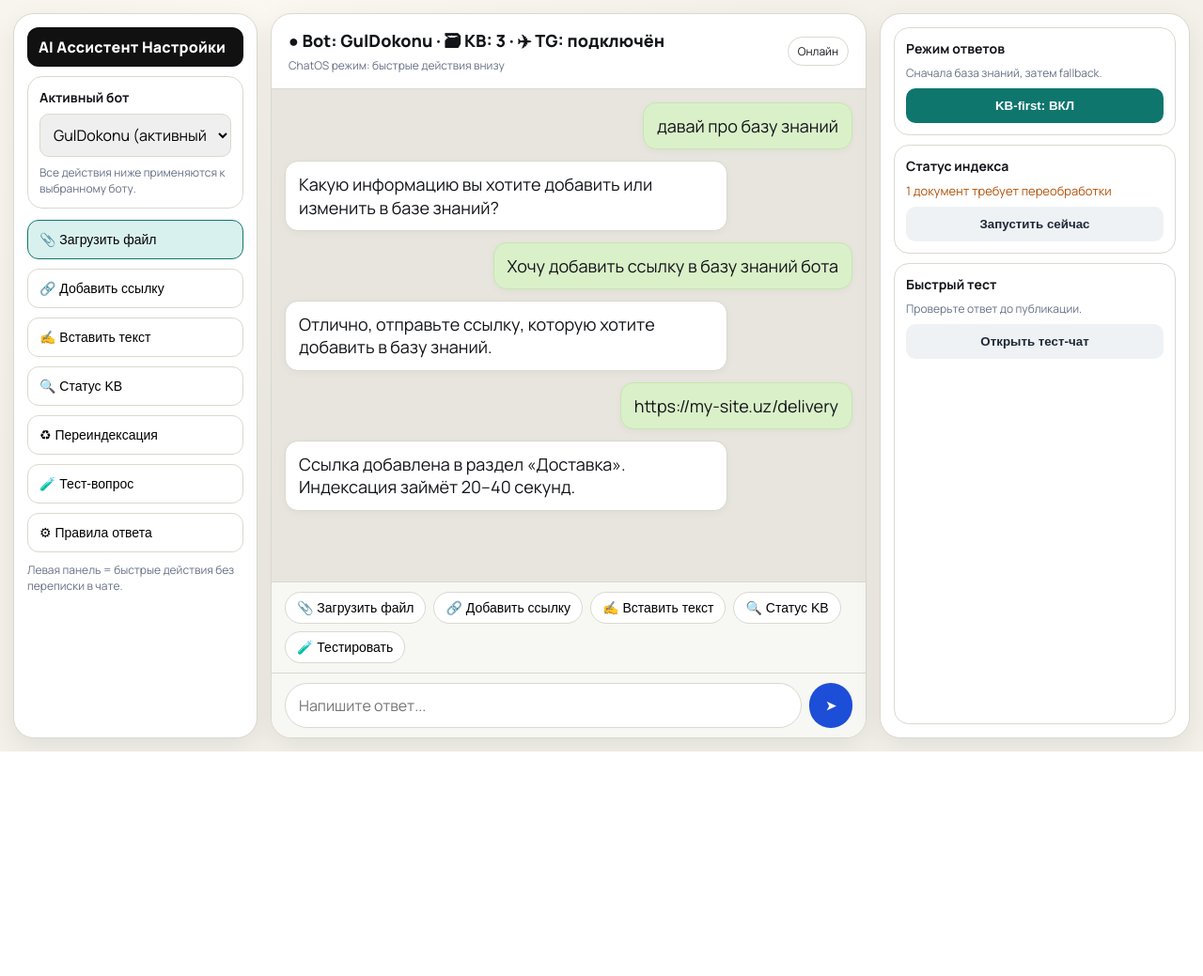
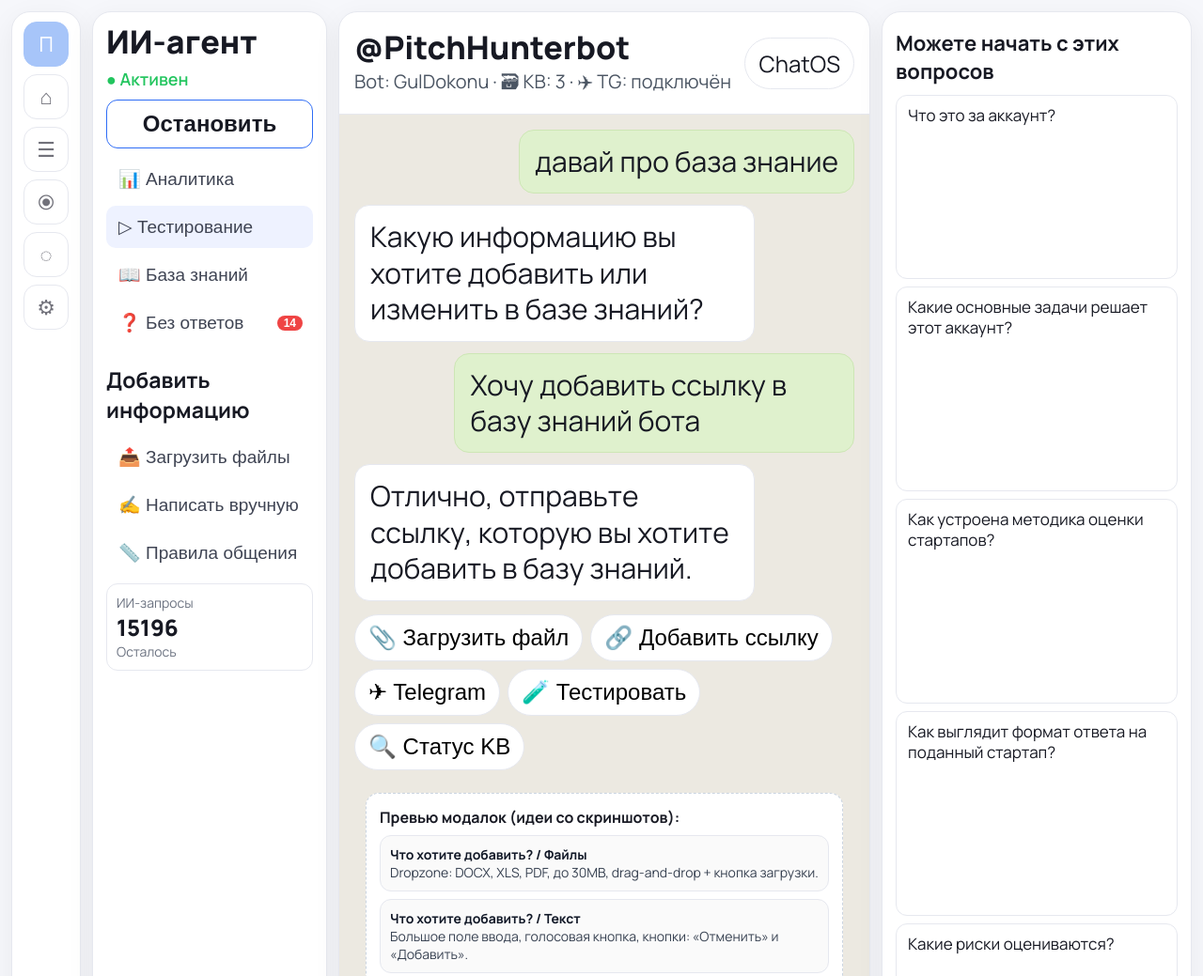
Before and after one commit to nazarovcoo/chat-bot, a plain HTML site: page kb-design.html in a window 1280 px wide. Shown: the top 1039 px of the page at 94% size. Before the commit the page ends 800 px from the top, so only its background shows below. Drawn offline with Linux system fonts and the light colour scheme.

Commit message:
Revise design prototype with icon rail, app sections, chat center, and modal concept blocks

```diff
--- a/kb-design.html
+++ b/kb-design.html
@@ -3,96 +3,129 @@
 <head>
   <meta charset="UTF-8" />
   <meta name="viewport" content="width=device-width, initial-scale=1.0" />
-  <title>KB Spaces Design</title>
+  <title>ChatOS Design v2</title>
   <link rel="preconnect" href="https://fonts.googleapis.com">
   <link rel="preconnect" href="https://fonts.gstatic.com" crossorigin>
-  <link href="https://fonts.googleapis.com/css2?family=Manrope:wght@400;500;600;700;800&family=IBM+Plex+Mono:wght@500&display=swap" rel="stylesheet">
+  <link href="https://fonts.googleapis.com/css2?family=Manrope:wght@400;500;600;700;800&display=swap" rel="stylesheet">
   <style>
     :root {
-      --bg: #f3f1ea;
-      --card: #ffffff;
-      --ink: #121418;
-      --muted: #667085;
-      --line: #d9d9cf;
-      --accent: #0f766e;
-      --accent-soft: #d8f1ee;
-      --warn: #b45309;
-      --shadow: 0 10px 30px rgba(0,0,0,0.08);
-      --r-xl: 22px;
-      --r-lg: 16px;
-      --r-md: 12px;
+      --bg: #f6f7fb;
+      --card: #fff;
+      --ink: #171923;
+      --muted: #6b7280;
+      --line: #e6e8ef;
+      --brand: #2f6df6;
+      --brand-soft: #eaf1ff;
+      --ok: #10b981;
+      --chat-bg: #ece9e1;
+      --user: #dff1cd;
+      --shadow: 0 8px 30px rgba(13, 19, 33, 0.06);
+      --r-xl: 20px;
+      --r-lg: 14px;
+      --r-md: 10px;
     }
     * { box-sizing: border-box; }
     body {
       margin: 0;
       font-family: Manrope, sans-serif;
-      background: radial-gradient(circle at 20% 0%, #faf8f1, var(--bg) 45%);
       color: var(--ink);
+      background: var(--bg);
     }
-    .layout {
+    .shell {
       min-height: 100vh;
       display: grid;
-      grid-template-columns: 260px 1fr 330px;
-      gap: 14px;
-      padding: 14px;
+      grid-template-columns: 74px 250px 1fr 330px;
+      gap: 12px;
+      padding: 12px;
     }
     .panel {
       background: var(--card);
       border: 1px solid var(--line);
       border-radius: var(--r-xl);
       box-shadow: var(--shadow);
-      overflow: hidden;
     }
+    .rail {
+      padding: 10px 8px;
+      display: flex;
+      flex-direction: column;
+      gap: 8px;
+      align-items: center;
+    }
+    .ico {
+      width: 48px;
+      height: 48px;
+      border-radius: 14px;
+      border: 1px solid var(--line);
+      display: grid;
+      place-items: center;
+      color: #71717a;
+      font-size: 22px;
+      background: #fff;
+    }
+    .ico.active { background: #a7c5f9; color: #fff; border-color: #a7c5f9; }
+
     .left {
       padding: 14px;
       display: flex;
       flex-direction: column;
       gap: 10px;
     }
-    .brand {
-      padding: 10px 12px;
-      border-radius: var(--r-md);
-      background: #111;
-      color: #fff;
-      font-weight: 800;
-      letter-spacing: .01em;
-    }
-    .quick {
-      border: 1px solid var(--line);
-      border-radius: var(--r-md);
+    .agent-title { font-size: 34px; font-weight: 800; line-height: 1.03; }
+    .status { color: #22c55e; font-size: 18px; font-weight: 600; }
+    .stop {
+      border: 1px solid var(--brand);
+      color: var(--ink);
       background: #fff;
-      padding: 12px;
-      text-align: left;
-      font-size: 14px;
+      border-radius: 12px;
+      padding: 11px;
+      font-weight: 700;
+      font-size: 24px;
       cursor: pointer;
     }
-    .quick.active { border-color: var(--accent); background: var(--accent-soft); }
-    .small {
-      color: var(--muted);
+    .nav, .add-menu { display: grid; gap: 6px; }
+    .nav-btn, .add-btn {
+      border-radius: 10px;
+      padding: 10px 12px;
+      border: 1px solid transparent;
+      background: transparent;
+      text-align: left;
+      font-size: 19px;
+      color: #3f4453;
+      cursor: pointer;
+      position: relative;
+    }
+    .nav-btn.active { background: #eef2ff; }
+    .badge {
+      position: absolute;
+      right: 10px;
+      top: 50%;
+      transform: translateY(-50%);
+      background: #ef4444;
+      color: #fff;
+      border-radius: 999px;
       font-size: 12px;
+      padding: 1px 7px;
+      font-weight: 700;
     }
-    .main {
+    .left h4 { margin: 12px 0 2px; font-size: 23px; }
+
+    .center {
       display: grid;
       grid-template-rows: auto 1fr auto;
+      overflow: hidden;
     }
-    .topbar {
-      padding: 16px 18px;
+    .chat-head {
+      padding: 14px 16px;
       border-bottom: 1px solid var(--line);
       display: flex;
+      justify-content: space-between;
       align-items: center;
-      justify-content: space-between;
     }
-    .title { font-size: 18px; font-weight: 800; }
-    .chip {
-      border: 1px solid var(--line);
-      border-radius: 999px;
-      padding: 6px 10px;
-      font-size: 12px;
-      background: #fff;
-    }
-    .chat-body {
-      padding: 14px;
-      background: #e8e5de;
+    .chat-head .bot { font-size: 34px; font-weight: 800; }
+    .chat-head .meta { font-size: 20px; color: #4b5563; }
+    .chat-wrap {
+      background: var(--chat-bg);
+      padding: 16px;
       overflow: auto;
       display: grid;
       align-content: start;
@@ -101,156 +134,192 @@
     .row { display: flex; }
     .row.user { justify-content: flex-end; }
     .bubble {
-      max-width: 78%;
-      border-radius: 14px;
-      padding: 12px 14px;
-      line-height: 1.35;
+      max-width: 80%;
       border: 1px solid var(--line);
-      font-size: 18px;
-      box-shadow: 0 2px 8px rgba(0,0,0,0.04);
+      border-radius: 16px;
+      padding: 14px 16px;
+      font-size: 30px;
+      line-height: 1.28;
+      background: #fff;
     }
-    .row.bot .bubble { background: #fff; }
-    .row.user .bubble { background: #daf0c9; border-color: #c5e6b0; }
-    .chips-row {
-      padding: 10px 14px;
-      border-top: 1px solid var(--line);
+    .row.user .bubble { background: var(--user); border-color: #cde6b5; }
+    .chips {
       display: flex;
       flex-wrap: wrap;
       gap: 8px;
-      background: #f7f7f4;
+      margin-top: 2px;
     }
-    .chat-chip {
+    .chip {
+      border: 1px solid var(--line);
+      background: #fff;
+      border-radius: 999px;
+      padding: 10px 14px;
+      font-size: 24px;
+    }
+    .composer {
+      background: #f8f9fc;
+      border-top: 1px solid var(--line);
+      padding: 10px 14px;
+      display: grid;
+      grid-template-columns: 1fr 56px;
+      gap: 8px;
+    }
+    .composer input {
       border: 1px solid var(--line);
       border-radius: 999px;
-      background: #fff;
-      padding: 8px 12px;
-      font-size: 14px;
-    }
-    .chat-composer {
-      border-top: 1px solid var(--line);
-      padding: 10px 14px;
-      background: #f7f7f4;
-      display: grid;
-      grid-template-columns: 1fr 46px;
-      gap: 8px;
-    }
-    .chat-input {
-      width: 100%;
-      border: 1px solid var(--line);
-      border-radius: 999px;
-      padding: 12px 14px;
+      padding: 14px 16px;
       font: inherit;
-      background: #fff;
+      font-size: 22px;
     }
     .send {
       border: none;
       border-radius: 999px;
-      background: #1d4ed8;
+      background: var(--brand);
       color: #fff;
+      font-size: 24px;
       font-weight: 800;
-      cursor: pointer;
     }
+
     .right {
       padding: 14px;
       display: grid;
-      grid-template-rows: auto auto 1fr;
+      grid-template-rows: auto 1fr auto;
       gap: 10px;
     }
-    .card {
+    .suggestions { overflow: auto; display: grid; gap: 8px; }
+    .q {
       border: 1px solid var(--line);
-      border-radius: var(--r-lg);
-      padding: 12px;
+      border-radius: 12px;
+      background: #fff;
+      padding: 10px 12px;
+      font-size: 17px;
+      line-height: 1.3;
+    }
+    .kpis { border: 1px solid var(--line); border-radius: 12px; padding: 10px; }
+    .kpis .t { font-size: 14px; color: var(--muted); }
+    .kpis .v { font-size: 24px; font-weight: 800; }
+
+    .modals-preview {
+      margin: 12px;
+      padding: 14px;
+      border: 1px dashed #cbd5e1;
+      border-radius: 14px;
       background: #fff;
     }
-    .card h3 { margin: 0 0 8px; font-size: 14px; }
-    .status { font-size: 13px; color: var(--warn); }
-    .btn {
-      width: 100%;
-      border: none;
-      border-radius: 10px;
-      padding: 11px 12px;
-      font-weight: 700;
-      cursor: pointer;
+    .modal-grid {
+      display: grid;
+      grid-template-columns: 1fr;
+      gap: 8px;
       margin-top: 8px;
     }
-    .btn.primary { background: var(--accent); color: #fff; }
-    .btn.ghost { background: #eef2f5; color: #1f2937; }
-    @media (max-width: 980px) {
-      .layout { grid-template-columns: 1fr; }
+    .m {
+      border: 1px solid var(--line);
+      border-radius: 12px;
+      padding: 10px;
+      font-size: 14px;
+      color: #374151;
+      background: #fafafa;
+    }
+    .m b { color: #111827; }
+
+    @media (max-width: 1200px) {
+      .shell { grid-template-columns: 62px 220px 1fr; }
+      .right { display: none; }
+      .bubble { font-size: 22px; }
+      .chip { font-size: 18px; }
+    }
+    @media (max-width: 820px) {
+      .shell { grid-template-columns: 1fr; }
+      .rail, .left { display: none; }
     }
   </style>
 </head>
 <body>
-  <div class="layout">
-    <aside class="panel left">
-      <div class="brand">AI Ассистент Настройки</div>
-      <div class="card" style="margin-bottom: 2px;">
-        <h3>Активный бот</h3>
-        <select style="width:100%;padding:10px;border-radius:10px;border:1px solid var(--line);font:inherit;">
-          <option>GulDokonu (активный)</option>
-          <option>FoodExpressBot</option>
-          <option>SupportUzBot</option>
-        </select>
-        <div class="small" style="margin-top:8px;">Все действия ниже применяются к выбранному боту.</div>
-      </div>
-      <button class="quick active">📎 Загрузить файл</button>
-      <button class="quick">🔗 Добавить ссылку</button>
-      <button class="quick">✍ Вставить текст</button>
-      <button class="quick">🔍 Статус KB</button>
-      <button class="quick">♻ Переиндексация</button>
-      <button class="quick">🧪 Тест-вопрос</button>
-      <button class="quick">⚙ Правила ответа</button>
-      <div class="small">Левая панель = быстрые действия без переписки в чате.</div>
+  <div class="shell">
+    <aside class="panel rail">
+      <div class="ico active">П</div>
+      <div class="ico">⌂</div>
+      <div class="ico">☰</div>
+      <div class="ico">⦿</div>
+      <div class="ico">◌</div>
+      <div class="ico">⚙</div>
     </aside>
 
-    <main class="panel main">
-      <div class="topbar">
-        <div>
-          <div class="title">● Bot: GulDokonu · 🗃 KB: 3 · ✈ TG: подключён</div>
-          <div class="small">ChatOS режим: быстрые действия внизу</div>
-        </div>
-        <span class="chip">Онлайн</span>
+    <aside class="panel left">
+      <div class="agent-title">ИИ-агент</div>
+      <div class="status">● Активен</div>
+      <button class="stop">Остановить</button>
+
+      <div class="nav">
+        <button class="nav-btn">📊 Аналитика</button>
+        <button class="nav-btn active">▷ Тестирование</button>
+        <button class="nav-btn">📖 База знаний</button>
+        <button class="nav-btn">❓ Без ответов <span class="badge">14</span></button>
       </div>
 
-      <section class="chat-body">
-        <div class="row user"><div class="bubble">давай про базу знаний</div></div>
-        <div class="row bot"><div class="bubble">Какую информацию вы хотите добавить или изменить в базе знаний?</div></div>
+      <h4>Добавить информацию</h4>
+      <div class="add-menu">
+        <button class="add-btn">📤 Загрузить файлы</button>
+        <button class="add-btn">✍ Написать вручную</button>
+        <button class="add-btn">📏 Правила общения</button>
+      </div>
+
+      <div class="kpis">
+        <div class="t">ИИ-запросы</div>
+        <div class="v">15196</div>
+        <div class="t">Осталось</div>
+      </div>
+    </aside>
+
+    <main class="panel center">
+      <div class="chat-head">
+        <div>
+          <div class="bot">@PitchHunterbot</div>
+          <div class="meta">Bot: GulDokonu · 🗃 KB: 3 · ✈ TG: подключён</div>
+        </div>
+        <div class="chip">ChatOS</div>
+      </div>
+
+      <section class="chat-wrap">
+        <div class="row user"><div class="bubble">давай про база знание</div></div>
+        <div class="row"><div class="bubble">Какую информацию вы хотите добавить или изменить в базе знаний?</div></div>
         <div class="row user"><div class="bubble">Хочу добавить ссылку в базу знаний бота</div></div>
-        <div class="row bot"><div class="bubble">Отлично, отправьте ссылку, которую хотите добавить в базу знаний.</div></div>
-        <div class="row user"><div class="bubble">https://my-site.uz/delivery</div></div>
-        <div class="row bot"><div class="bubble">Ссылка добавлена в раздел «Доставка». Индексация займёт 20–40 секунд.</div></div>
+        <div class="row"><div class="bubble">Отлично, отправьте ссылку, которую вы хотите добавить в базу знаний.</div></div>
+
+        <div class="chips">
+          <button class="chip">📎 Загрузить файл</button>
+          <button class="chip">🔗 Добавить ссылку</button>
+          <button class="chip">✈ Telegram</button>
+          <button class="chip">🧪 Тестировать</button>
+          <button class="chip">🔍 Статус KB</button>
+        </div>
+
+        <div class="modals-preview">
+          <b>Превью модалок (идеи со скриншотов):</b>
+          <div class="modal-grid">
+            <div class="m"><b>Что хотите добавить? / Файлы</b><br>Dropzone: DOCX, XLS, PDF, до 30MB, drag-and-drop + кнопка загрузки.</div>
+            <div class="m"><b>Что хотите добавить? / Текст</b><br>Большое поле ввода, голосовая кнопка, кнопки: «Отменить» и «Добавить».</div>
+            <div class="m"><b>Добавить правила общения</b><br>Текст правил + блок «Обычно добавляют» с шаблонами-быстрыми вставками.</div>
+          </div>
+        </div>
       </section>
 
-      <div class="chips-row">
-        <button class="chat-chip">📎 Загрузить файл</button>
-        <button class="chat-chip">🔗 Добавить ссылку</button>
-        <button class="chat-chip">✍ Вставить текст</button>
-        <button class="chat-chip">🔍 Статус KB</button>
-        <button class="chat-chip">🧪 Тестировать</button>
-      </div>
-
-      <div class="chat-composer">
-        <input class="chat-input" placeholder="Напишите ответ..." />
+      <div class="composer">
+        <input placeholder="Напишите сообщение" />
         <button class="send">➤</button>
       </div>
     </main>
 
     <aside class="panel right">
-      <div class="card">
-        <h3>Режим ответов</h3>
-        <div class="small">Сначала база знаний, затем fallback.</div>
-        <button class="btn primary">KB-first: ВКЛ</button>
+      <h3 style="margin:4px 0 0;font-size:22px;">Можете начать с этих вопросов</h3>
+      <div class="suggestions">
+        <div class="q">Что это за аккаунт?</div>
+        <div class="q">Какие основные задачи решает этот аккаунт?</div>
+        <div class="q">Как устроена методика оценки стартапов?</div>
+        <div class="q">Как выглядит формат ответа на поданный стартап?</div>
+        <div class="q">Какие риски оцениваются?</div>
       </div>
-      <div class="card">
-        <h3>Статус индекса</h3>
-        <div class="status">1 документ требует переобработки</div>
-        <button class="btn ghost">Запустить сейчас</button>
-      </div>
-      <div class="card">
-        <h3>Быстрый тест</h3>
-        <div class="small">Проверьте ответ до публикации.</div>
-        <button class="btn ghost">Открыть тест-чат</button>
-      </div>
+      <div class="small">Эти вопросы составлены на основе данных из вашей <b>Базы знаний</b>.</div>
     </aside>
   </div>
 </body>
```
